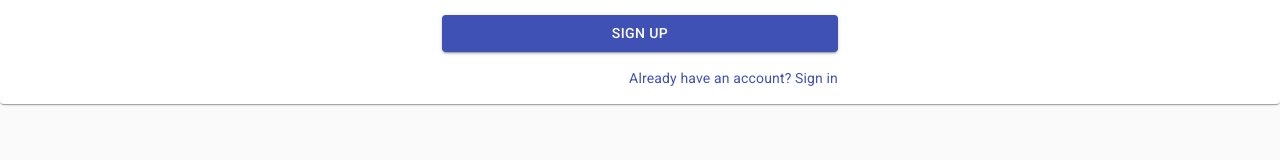
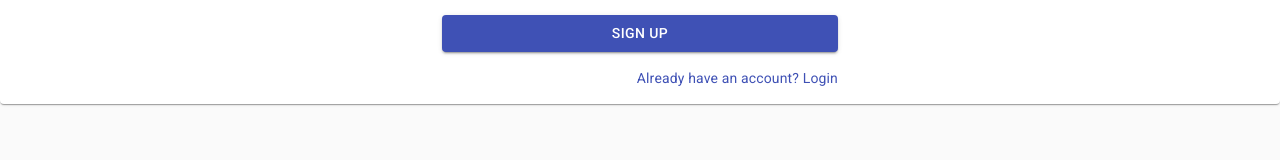
Before and after one commit to arumbaua366/happy-nappers, a React (Create React App) app in the folder client/: page /signup in a window 1280 px wide. Shown: the part 409-569 px from the top of the page. Built offline with nearby package versions, Linux system fonts and the light colour scheme.

Commit message:
updated bottom link login route in signup

```diff
--- a/client/src/components/Login/index.js
+++ b/client/src/components/Login/index.js
@@ -121,7 +121,7 @@ export default function SignUp() {
             color="primary"
             className={classes.submit}
           >
-            Login
+            Go
           </Button>
           {/* <Grid container justify="flex-end">
             <Grid item>
--- a/client/src/components/SignUp/index.js
+++ b/client/src/components/SignUp/index.js
@@ -125,8 +125,8 @@ export default function SignUp() {
           </Button>
           <Grid container justify="flex-end">
             <Grid item>
-              <Link href="/Signin" variant="body2">
-                Already have an account? Sign in
+              <Link href="/Login" variant="body2">
+                Already have an account? Login
               </Link>
             </Grid>
           </Grid>
```
